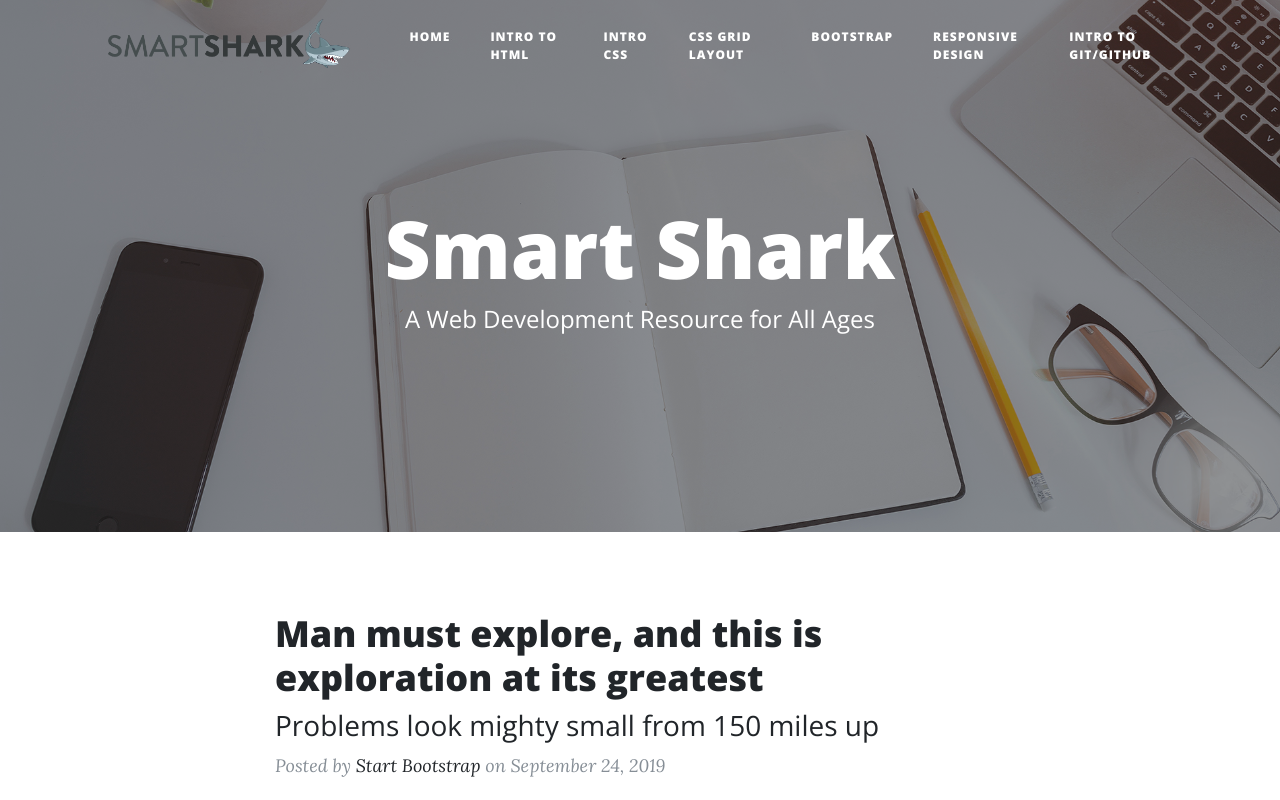
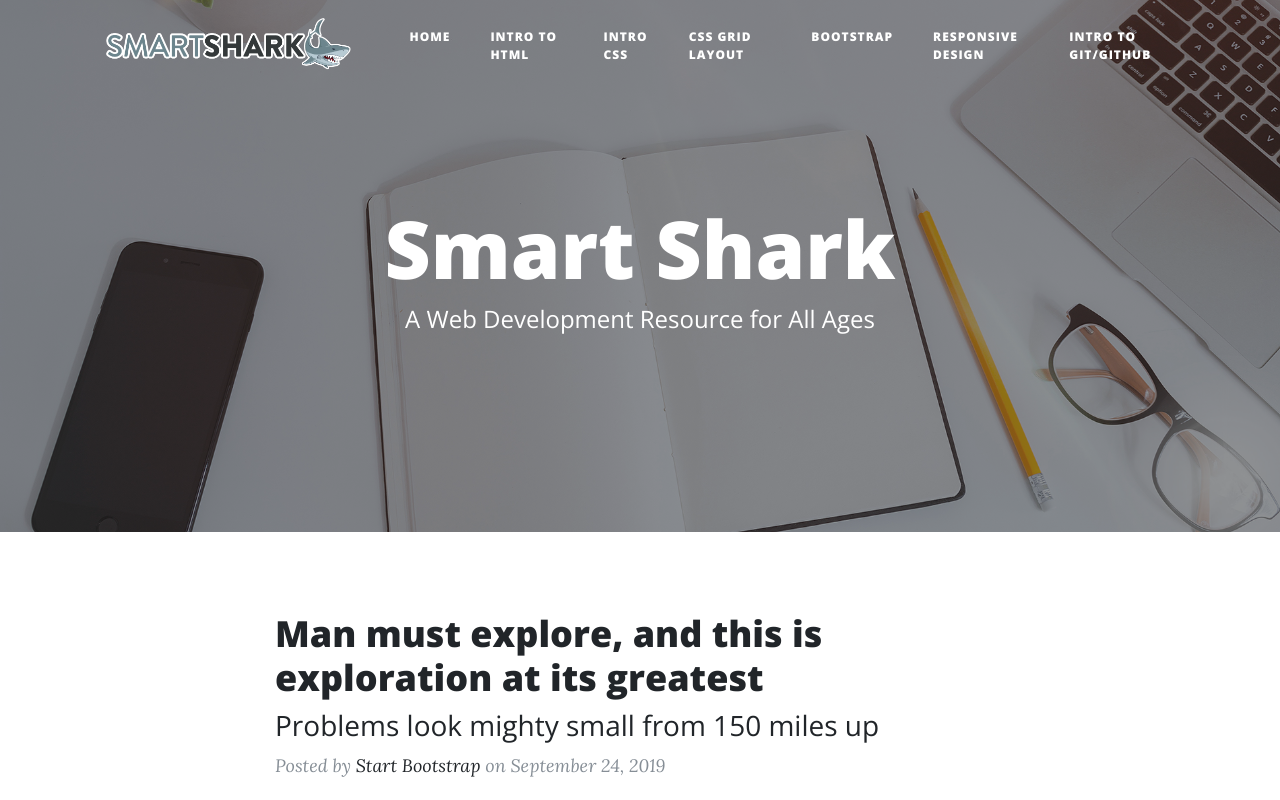
Before and after one commit to Cult-Coders-FSB/smart-shark-project, a website: page index.html in a window 1280 px wide. Shown: the top 800 px of the page. Drawn offline with nearby package versions, Linux system fonts and the light colour scheme.

Commit message:
makes brand logo more visible when navbar is transparent

```diff
--- a/index.html
+++ b/index.html
@@ -28,7 +28,7 @@
   <!-- Navigation -->
   <nav class="navbar navbar-expand-lg navbar-light fixed-top" id="mainNav">
     <div class="container">
-        <img class="navbar-brand" style="height: 75px;" src="img/smart_shark_logo1.png" alt="Garcias Logo" href="index.html">
+        <img class="navbar-brand" style="height: 75px;" src="img/smart_shark_logo2.png" alt="Smart Shark Logo" href="index.html">
       <!-- <a class="navbar-brand" href="index.html">Smart Shark</a> -->
       <button class="navbar-toggler navbar-toggler-right" type="button" data-toggle="collapse" data-target="#navbarResponsive" aria-controls="navbarResponsive" aria-expanded="false" aria-label="Toggle navigation">
         Menu
```
Also changed, not shown: img/smart_shark_logo2.png (added).
